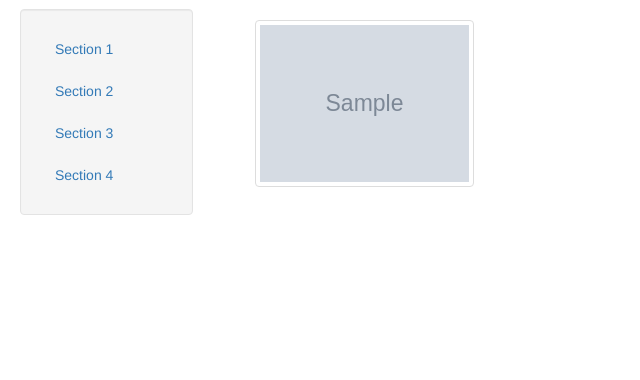
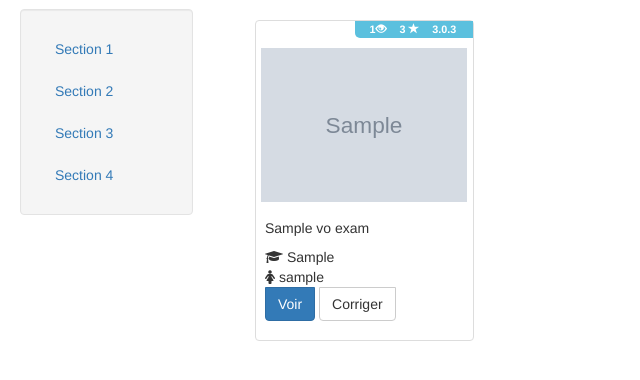
Before and after one commit to ejoinel/MonBacho, a Django app: template MonBacho/templates/exam_list.html in a window 1280 px wide. Shown: the part 62-442 px from the top of the page, without its empty margins (0-640 px from the left). Run offline with Django 3.2, Linux system fonts and the light colour scheme; the template is opened without the code that fills it: most values are stand-ins (such as "Sample title", 1, 10 or a date in 2020); grey boxes marked "Sample" are stand-in pictures; data that the repository does not hold is empty; parts of the project's set-up code (start-up, migrations or seed data) failed here and were passed over; some libraries are stand-ins or nearby versions; some web fonts are replaced.

Commit message:
design des div à 80%

```diff
--- a/MonBacho/static/css/style.css
+++ b/MonBacho/static/css/style.css
@@ -197,4 +197,45 @@ border-radius: 8px;
     cursor: pointer;
 }
 
+.thumbnail {
+   display: inline-block;
+}
+
+.thumbnail {
+    position: relative;
+    padding: 0px;
+    margin-bottom: 20px;
+}
+
+.thumbnail > h4 {
+    padding: 7px 5px 0px;
+    white-space: nowrap;
+    overflow: hidden;
+    text-overflow: ellipsis;
+}
+.thumbnail h4 .info {
+    position: absolute;
+    top: 0px;
+    right: 0px;
+    font-size: 0.6em;
+    padding-left: 15px;
+    border-top-right-radius: 3px;
+    border-bottom-left-radius: 4px;
+    border-radius: 0px;
+    border-bottom-left-radius: 5px;
+    cursor:  pointer;
+}
+
+.thumbnail h4 .info > span {
+    margin-right: 10px;
+}
+
+.thumbnail img {
+    width: 95%;
+}
+.thumbnail a.btn {
+    border-top-left-radius: 0px;
+    border-top-right-radius: 0px;
+}
+
 /* Bootstrap custom*/
--- a/MonBacho/templates/base.html
+++ b/MonBacho/templates/base.html
@@ -49,6 +49,7 @@
 	    <script type="text/javascript" >
 	    	$(document).ready(function(){
                 $('select.selectpicker').attr('data-live-search', 'true');
+                $('[data-toggle="tooltip"]').tooltip();
 	    	});
     	</script>
         <script src="{% static 'js/jquery.formset.js' %}"></script>
--- a/MonBacho/templates/exam_list.html
+++ b/MonBacho/templates/exam_list.html
@@ -8,11 +8,32 @@
 
 <div class = "row">
     {%for vo_exam in vos_exam %}
-       <div class = "col-sm-6 col-md-3">
-            <a href = "#" class = "thumbnail">
-                <img src="{{ vo_exam.image }}" alt = "Test">
-            </a>
-        </div>
+       <div class = "col-lg-3 col-md-4 col-xs-6 thumb">
+           <div class = "thumbnail">
+               <h4>
+                   <span class="label label-info info">
+                        <span data-toggle="tooltip" title="Nombre de vue(s)">{{ vo_exam.nb_views }}<b class="glyphicon glyphicon-eye-open"></b></span>
+                        <span data-toggle="tooltip" title="Note">3 <b class="glyphicon glyphicon-star"></b></span>
+                        <span data-toggle="tooltip" title="Bootstrap version">3.0.3</span>
+                   </span>
+               </h4>
+               <img src="{{ vo_exam.image }}" alt = "Test">
+              <div class = "caption">
+                  <h5>{{ vo_exam.display_title }}</h5>
+                  <i class="fa fa-graduation-cap"></i>&nbsp;{{ vo_exam.diplay_info }}<br/>
+                   {% if vo_exam.user.sex == 0 %}
+                       <i class="fa fa-male"></i>&nbsp;{{ vo_exam.user.nickname }}
+                   {% else %}
+                       <i class="fa fa-female"></i>&nbsp;{{ vo_exam.user.nickname }}
+                   {% endif %}
+                  <p>
+                      <a href = "#" class = "btn btn-primary" role = "button">Voir</a>
+                      <a href = "#" class = "btn btn-default" role =" button">Corriger</a>
+                  </p>
+              </div>
+           </div>
+           <div class="clearfix"></div>
+       </div>
     {% endfor%}
 </div>
 
```
Also changed, not shown: MonBacho/views.py (+10 -3 lines).
